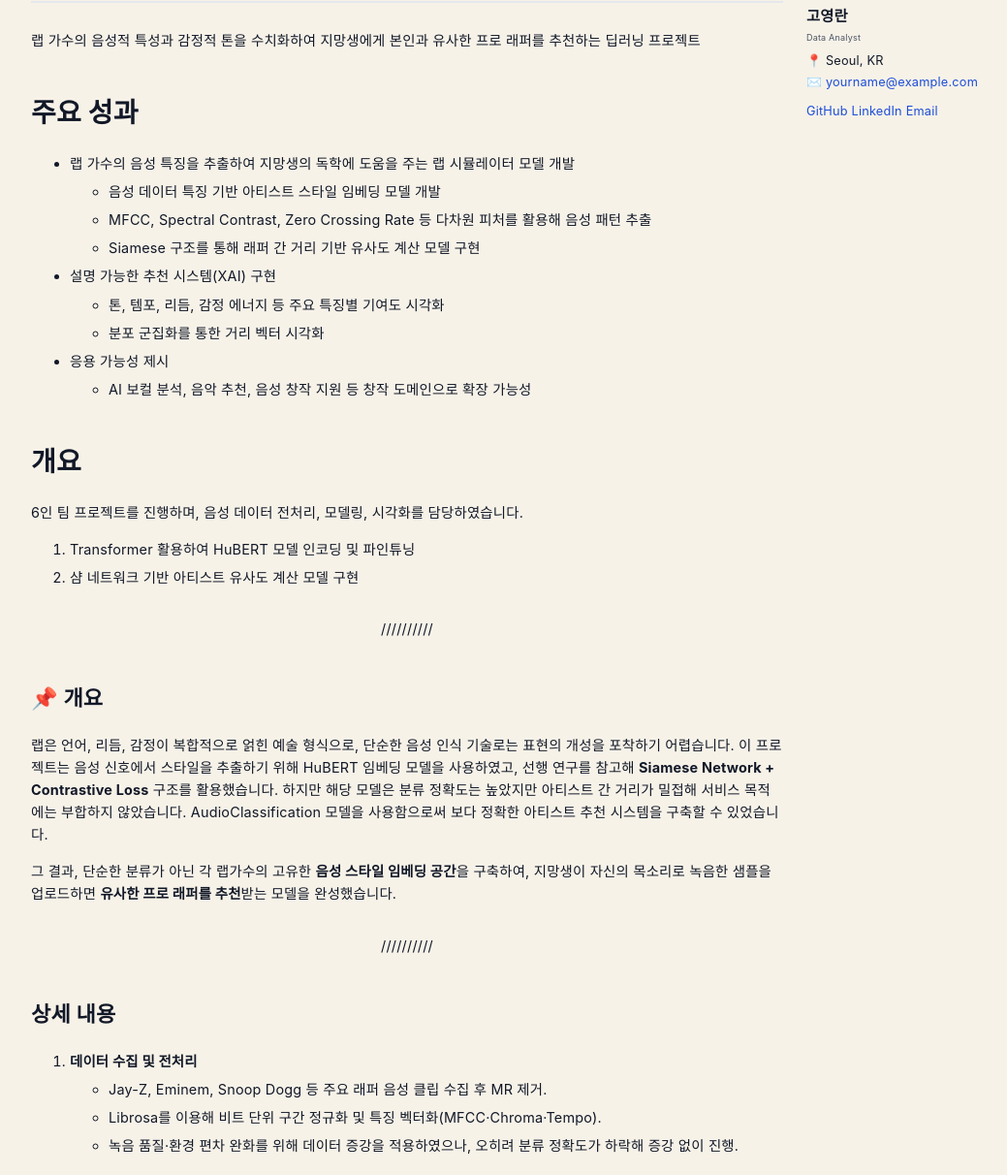
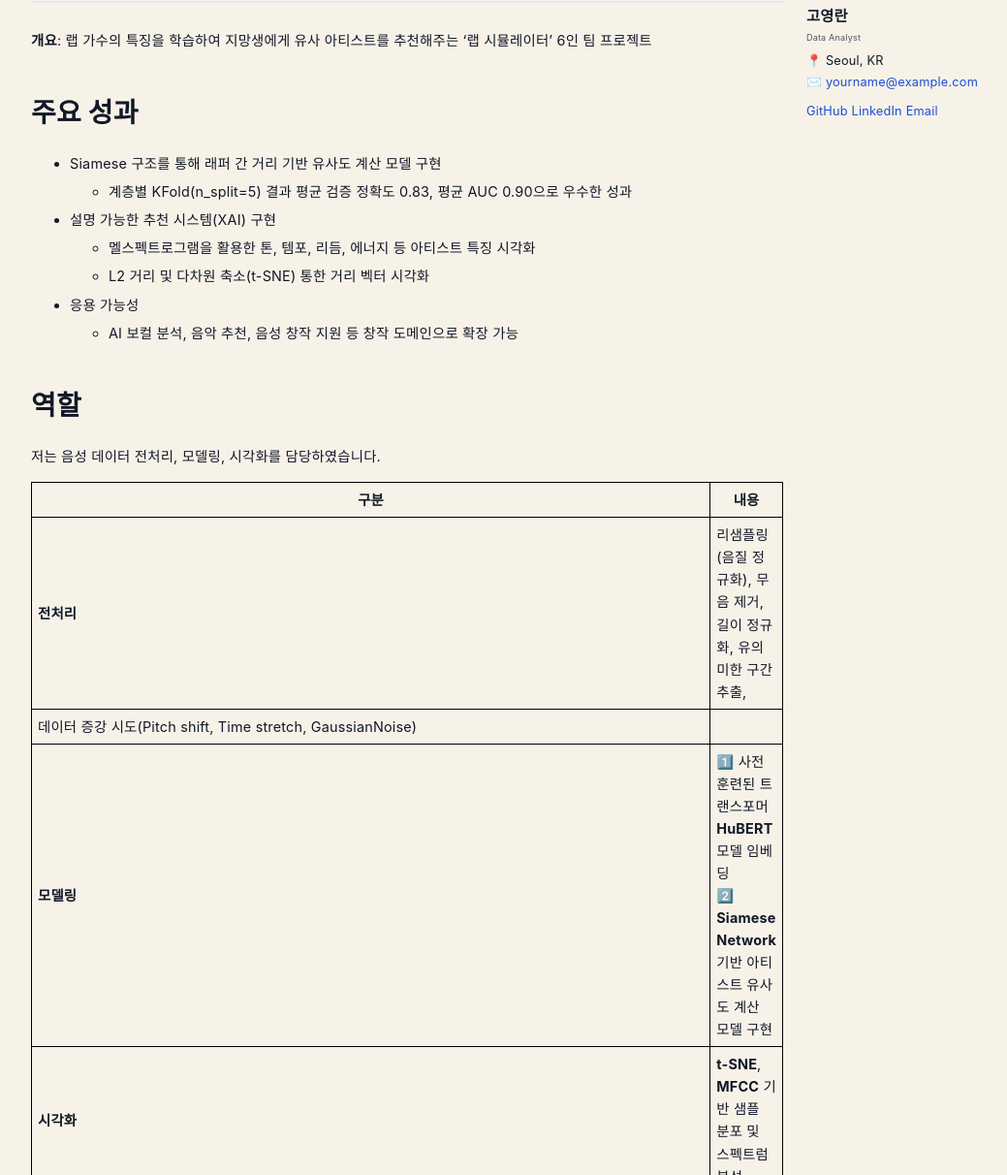
Before and after one commit to yeonglan/yeonglan.github.io, a Jekyll site: the page built from _projects/project4.md, in a window 1280 px wide and 1400 px high, cut to the strip 188-1400 px from the top of the window. Shown: the whole strip at 97% size, without its empty margins (58-1097 px from the left). Built offline with Jekyll 4.4.1, drawn with Linux system fonts in a browser that asks for light colours; some web fonts are replaced; some of the changed text lies outside the part shown.

Commit message:
Update project4.md

```diff
--- a/_projects/project4.md
+++ b/_projects/project4.md
@@ -9,29 +9,33 @@ links:
 ---
 
 # 🎤 랩 가수 음성 분석 및 유사 아티스트 추천 시스템
-랩 가수의 음성적 특성과 감정적 톤을 수치화하여 지망생에게 본인과 유사한 프로 래퍼를 추천하는 딥러닝 프로젝트
+**개요**: 랩 가수의 특징을 학습하여 지망생에게 유사 아티스트를 추천해주는 '랩 시뮬레이터' 6인 팀 프로젝트
 
 ## 주요 성과
-- 랩 가수의 음성 특징을 추출하여 지망생의 독학에 도움을 주는 랩 시뮬레이터 모델 개발
-  * 음성 데이터 특징 기반 아티스트 스타일 임베딩 모델 개발
-  * MFCC, Spectral Contrast, Zero Crossing Rate 등 다차원 피처를 활용해 음성 패턴 추출
-  * Siamese 구조를 통해 래퍼 간 거리 기반 유사도 계산 모델 구현
+- Siamese 구조를 통해 래퍼 간 거리 기반 유사도 계산 모델 구현
+  * 계층별 KFold(n_split=5) 결과 평균 검증 정확도 0.83, 평균 AUC 0.90으로 우수한 성과
 - 설명 가능한 추천 시스템(XAI) 구현
-  * 톤, 템포, 리듬, 감정 에너지 등 주요 특징별 기여도 시각화
-  * 분포 군집화를 통한 거리 벡터 시각화
-- 응용 가능성 제시
-  * AI 보컬 분석, 음악 추천, 음성 창작 지원 등 창작 도메인으로 확장 가능성
+  * 멜스펙트로그램을 활용한 톤, 템포, 리듬, 에너지 등 아티스트 특징 시각화
+  * L2 거리 및 다차원 축소(t-SNE) 통한 거리 벡터 시각화
+- 응용 가능성
+  * AI 보컬 분석, 음악 추천, 음성 창작 지원 등 창작 도메인으로 확장 가능
 
-## 개요
-6인 팀 프로젝트를 진행하며, 음성 데이터 전처리, 모델링, 시각화를 담당하였습니다.
+## 역할
+저는 음성 데이터 전처리, 모델링, 시각화를 담당하였습니다.
 
-1. Transformer 활용하여 HuBERT 모델 인코딩 및 파인튜닝
-2. 샴 네트워크 기반 아티스트 유사도 계산 모델 구현
+| 구분      | 내용                                                                                 |
+| ------- | ---------------------------------------------------------------------------------- |
+| **전처리** | 리샘플링(음질 정규화), 무음 제거, 길이 정규화, 유의미한 구간 추출, <br>
+데이터 증강 시도(Pitch shift, Time stretch, GaussianNoise)                                 |
+| **모델링** | 1️⃣ 사전 훈련된 트랜스포머 **HuBERT** 모델 임베딩<br>2️⃣ **Siamese Network** 기반 아티스트 유사도 계산 모델 구현 |
+| **시각화** | **t-SNE**, **MFCC** 기반 샘플 분포 및 스펙트럼 분석                                               |
+
 
 ---
 
-### 📌 개요
+## 개요
 
+랩 가수 지망생들이 독학이 아닌,
 랩은 언어, 리듬, 감정이 복합적으로 얽힌 예술 형식으로, 단순한 음성 인식 기술로는 표현의 개성을 포착하기 어렵습니다.
 이 프로젝트는 음성 신호에서 스타일을 추출하기 위해 HuBERT 임베딩 모델을 사용하였고, 선행 연구를 참고해 **Siamese Network + Contrastive Loss** 구조를 활용했습니다.
 하지만 해당 모델은 분류 정확도는 높았지만 아티스트 간 거리가 밀접해 서비스 목적에는 부합하지 않았습니다.
```
